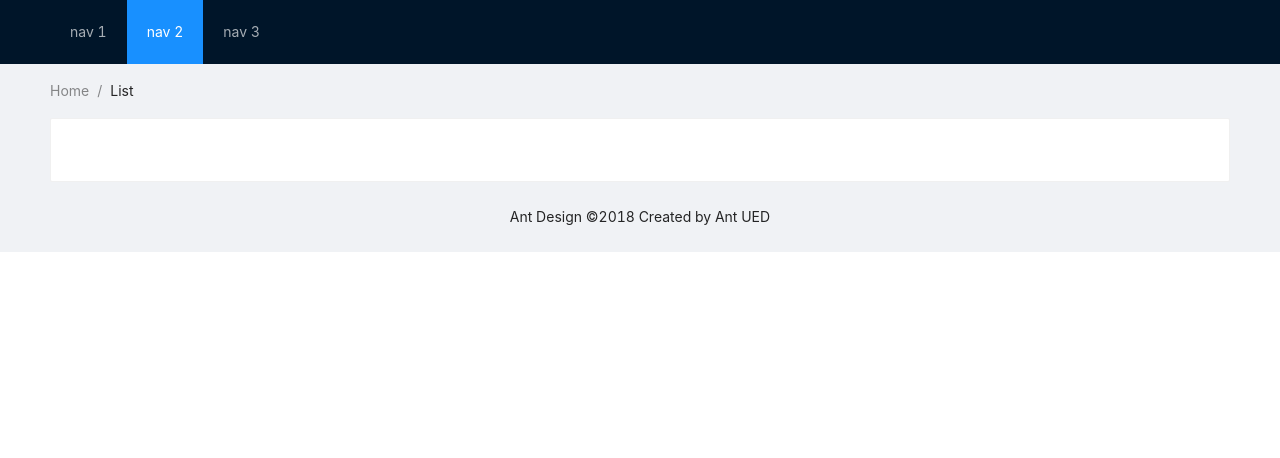
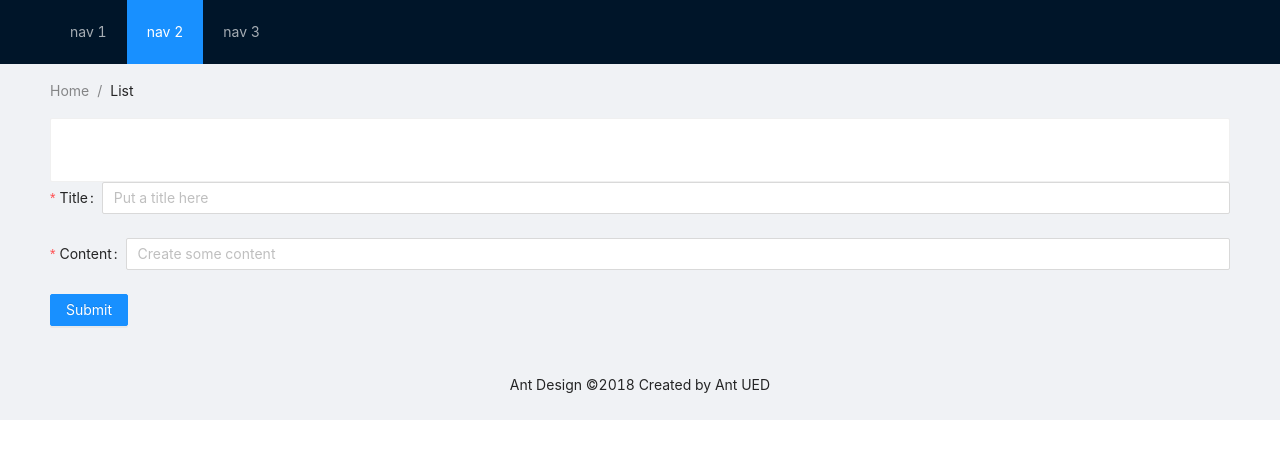
Before and after one commit to stuartelimu/clark, a React (Create React App) app in the folder ui/: page /1 in a window 1280 px wide. Shown: the top 458 px of the page. Built offline with nearby package versions, Linux system fonts and the light colour scheme; no server answers.

Commit message:
add form to article detail component

```diff
--- a/ui/src/containers/ArticleDetail.js
+++ b/ui/src/containers/ArticleDetail.js
@@ -1,6 +1,8 @@
 import React, { Component } from "react";
 import axios from "axios";
 import {Card} from "antd";
+
+import CustomForm from "../components/Form";
 
 
 class ArticleDetail extends Component {
@@ -20,9 +22,15 @@ class ArticleDetail extends Component {
   }
 
   render() {
-    return <Card title={this.state.article.title}>
+    return (
+    <div>
+    <Card title={this.state.article.title}>
   <p>{this.state.article.content}</p>
-    </Card>;
+    </Card>
+
+    <CustomForm />
+    </div>
+    );
   }
 }
 
```
